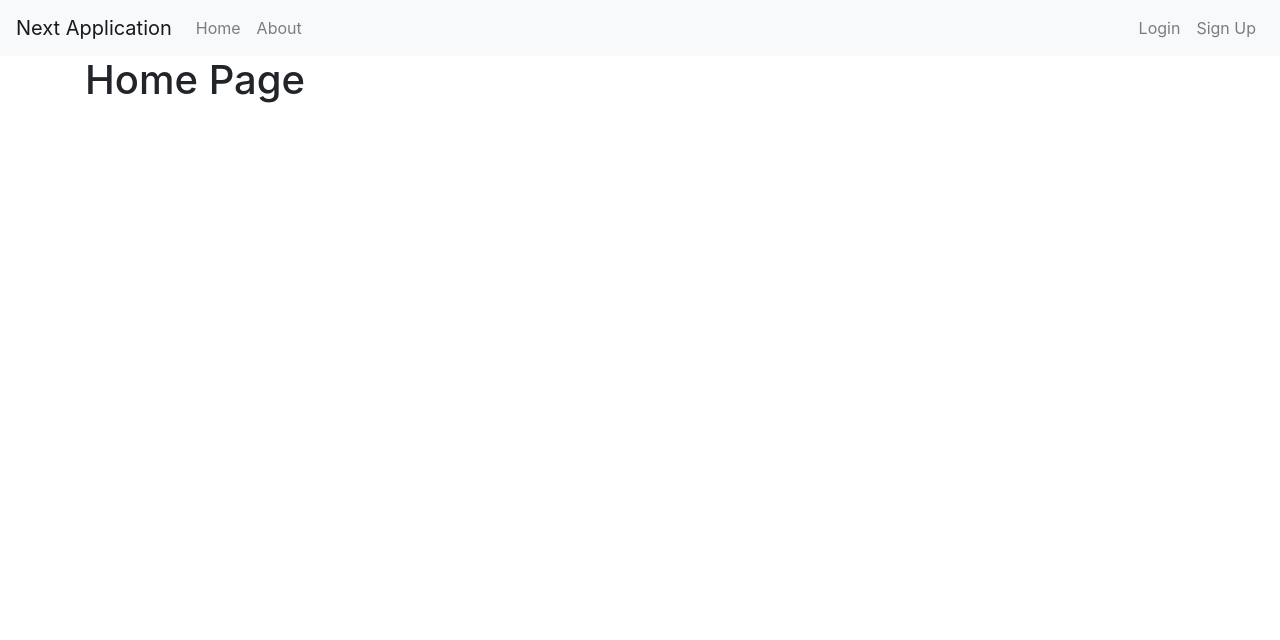
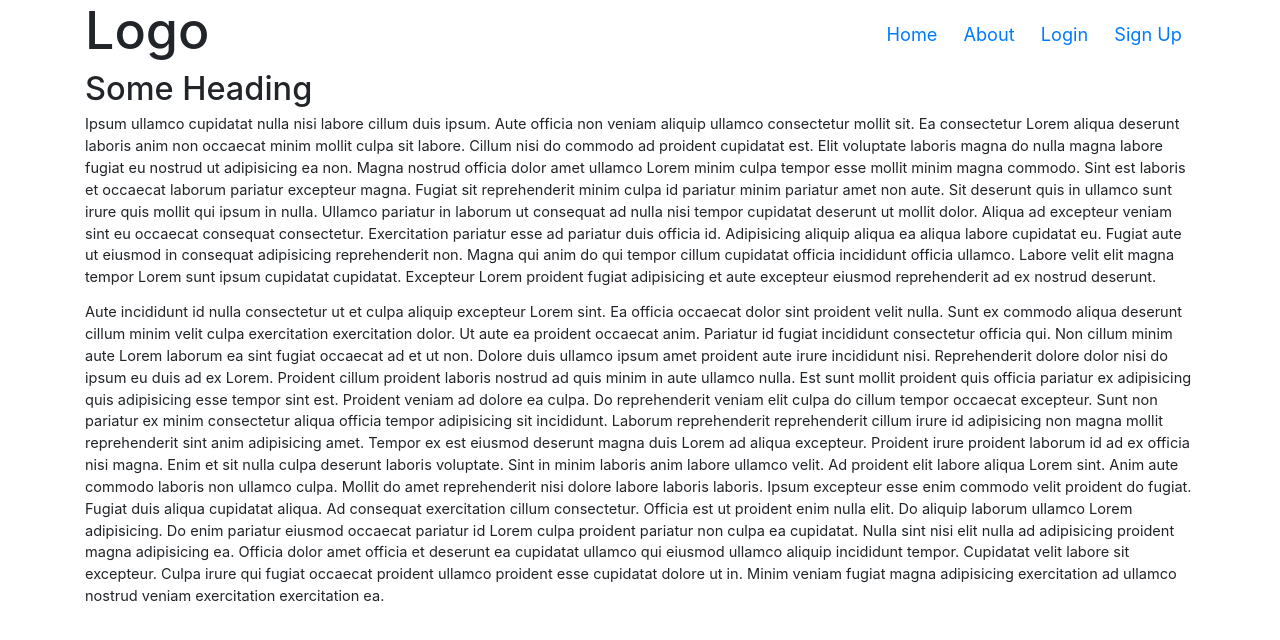
Before and after one commit to jasimawan/next-express, a Next.js app: page / in a window 1280 px wide. Shown: the top 640 px of the page. Built offline with nearby package versions, Linux system fonts and the light colour scheme.

Commit message:
Added auth context

```diff
--- a/components/Header.js
+++ b/components/Header.js
@@ -1,29 +1,65 @@
-import { Navbar, Nav } from 'react-bootstrap';
+// import { Navbar, Nav } from 'react-bootstrap';
 import Link from 'next/link';
+import { UserConsumer } from '../contexts/UserContext';
+import styles from '../styles/header.module.scss';
 function Header() {
     return (
-        <Navbar bg='light' expand='lg'>
-            <Navbar.Brand href='/'>Next Application</Navbar.Brand>
-            <Navbar.Toggle aria-controls='basic-navbar-nav' />
-            <Navbar.Collapse id='basic-navbar-nav'>
-                <Nav className='mr-auto'>
-                    <Link href='/' passHref>
-                        <Nav.Link>Home</Nav.Link>
-                    </Link>
-                    <Link href='/about' passHref>
-                        <Nav.Link>About</Nav.Link>
-                    </Link>
-                </Nav>
-                <Nav>
-                    <Link href='/login' passHref>
-                        <Nav.Link>Login</Nav.Link>
-                    </Link>
-                    <Link href='/signup' passHref>
-                        <Nav.Link>Sign Up</Nav.Link>
-                    </Link>
-                </Nav>
-            </Navbar.Collapse>
-        </Navbar>
+        <div className={styles.wrapper}>
+            <div className={'container'}>
+                <div className={styles.inner}>
+                    <div className={styles.left}>
+                        <h1>Logo</h1>
+                    </div>
+                    <nav className={styles.right}>
+                        <ul>
+                            <li>
+                                <Link href={'/'}>Home</Link>
+                            </li>
+                            <li>
+                                <Link href={'/about'}>About</Link>
+                            </li>
+                            <UserConsumer>
+                                {({ user, logOut }) =>
+                                    user ? (
+                                        <>
+                                            <li>
+                                                <button
+                                                    className={
+                                                        'btn btn-primary'
+                                                    }
+                                                    onClick={(e) => {
+                                                        e.preventDefault();
+                                                        logOut();
+                                                    }}
+                                                >
+                                                    Logout
+                                                </button>
+                                            </li>
+                                            <li>
+                                                <p>Welcome! {user.email}</p>
+                                            </li>
+                                        </>
+                                    ) : (
+                                        <>
+                                            <li>
+                                                <Link href={'/login'}>
+                                                    Login
+                                                </Link>
+                                            </li>
+                                            <li>
+                                                <Link href={'/signup'}>
+                                                    Sign Up
+                                                </Link>
+                                            </li>
+                                        </>
+                                    )
+                                }
+                            </UserConsumer>
+                        </ul>
+                    </nav>
+                </div>
+            </div>
+        </div>
     );
 }
 
--- /dev/null
+++ b/components/UserProvider.js
@@ -0,0 +1,36 @@
+import React from 'react';
+import { UserProvider as UserProvider } from '../contexts/UserContext';
+
+class _UserProvider extends React.Component {
+    state = {
+        user: null
+    };
+    logOut = () => {
+        localStorage.removeItem('user');
+        this.setState({ ...this.state, user: null });
+    };
+    logIn = (user) => {
+        this.setState({ ...this.state, user });
+    };
+    componentDidMount() {
+        const user = JSON.parse(localStorage.getItem('user'));
+        if (user) {
+            this.setState({ ...this.state, user });
+            console.log(user);
+        }
+    }
+    render() {
+        return (
+            <UserProvider
+                value={{
+                    ...this.state,
+                    logOut: this.logOut,
+                    logIn: this.logIn
+                }}
+            >
+                {this.props.children}
+            </UserProvider>
+        );
+    }
+}
+export default _UserProvider;
--- /dev/null
+++ b/contexts/UserContext.js
@@ -0,0 +1,5 @@
+import { createContext } from 'react';
+
+export const userContext = createContext({});
+export const UserProvider = userContext.Provider;
+export const UserConsumer = userContext.Consumer;
--- a/pages/_app.js
+++ b/pages/_app.js
@@ -3,11 +3,14 @@ import { ApolloProvider } from '@apollo/client';
 import { useApollo } from '../lib/apolloClient';
 import 'bootstrap/dist/css/bootstrap.min.css';
 import '../styles/main.scss';
+import UserProvider from '../components/UserProvider';
 function MyApp({ Component, pageProps }) {
     const client = useApollo(pageProps.initialApolloState);
     return (
         <ApolloProvider client={client}>
-            <Component {...pageProps} />
+            <UserProvider>
+                <Component {...pageProps} />
+            </UserProvider>
         </ApolloProvider>
     );
 }
--- a/pages/index.js
+++ b/pages/index.js
@@ -4,7 +4,71 @@ const Index = () => {
     return (
         <MainLayout>
             <div className={'container'}>
-                <h1>Home Page</h1>
+                <h1>Some Heading</h1>
+                <p>
+                    Ipsum ullamco cupidatat nulla nisi labore cillum duis ipsum.
+                    Aute officia non veniam aliquip ullamco consectetur mollit
+                    sit. Ea consectetur Lorem aliqua deserunt laboris anim non
+                    occaecat minim mollit culpa sit labore. Cillum nisi do
+                    commodo ad proident cupidatat est. Elit voluptate laboris
+                    magna do nulla magna labore fugiat eu nostrud ut adipisicing
+                    ea non. Magna nostrud officia dolor amet ullamco Lorem minim
+                    culpa tempor esse mollit minim magna commodo. Sint est
+                    laboris et occaecat laborum pariatur excepteur magna. Fugiat
+                    sit reprehenderit minim culpa id pariatur minim pariatur
+                    amet non aute. Sit deserunt quis in ullamco sunt irure quis
+                    mollit qui ipsum in nulla. Ullamco pariatur in laborum ut
+                    consequat ad nulla nisi tempor cupidatat deserunt ut mollit
+                    dolor. Aliqua ad excepteur veniam sint eu occaecat consequat
+                    consectetur. Exercitation pariatur esse ad pariatur duis
+                    officia id. Adipisicing aliquip aliqua ea aliqua labore
+                    cupidatat eu. Fugiat aute ut eiusmod in consequat
+                    adipisicing reprehenderit non. Magna qui anim do qui tempor
+                    cillum cupidatat officia incididunt officia ullamco. Labore
+                    velit elit magna tempor Lorem sunt ipsum cupidatat
+                    cupidatat. Excepteur Lorem proident fugiat adipisicing et
+                    aute excepteur eiusmod reprehenderit ad ex nostrud deserunt.
+                </p>
+                <p>
+                    Aute incididunt id nulla consectetur ut et culpa aliquip
+                    excepteur Lorem sint. Ea officia occaecat dolor sint
+                    proident velit nulla. Sunt ex commodo aliqua deserunt cillum
+                    minim velit culpa exercitation exercitation dolor. Ut aute
+                    ea proident occaecat anim. Pariatur id fugiat incididunt
+                    consectetur officia qui. Non cillum minim aute Lorem laborum
+                    ea sint fugiat occaecat ad et ut non. Dolore duis ullamco
+                    ipsum amet proident aute irure incididunt nisi.
+                    Reprehenderit dolore dolor nisi do ipsum eu duis ad ex
+                    Lorem. Proident cillum proident laboris nostrud ad quis
+                    minim in aute ullamco nulla. Est sunt mollit proident quis
+                    officia pariatur ex adipisicing quis adipisicing esse tempor
+                    sint est. Proident veniam ad dolore ea culpa. Do
+                    reprehenderit veniam elit culpa do cillum tempor occaecat
+                    excepteur. Sunt non pariatur ex minim consectetur aliqua
+                    officia tempor adipisicing sit incididunt. Laborum
+                    reprehenderit reprehenderit cillum irure id adipisicing non
+                    magna mollit reprehenderit sint anim adipisicing amet.
+                    Tempor ex est eiusmod deserunt magna duis Lorem ad aliqua
+                    excepteur. Proident irure proident laborum id ad ex officia
+                    nisi magna. Enim et sit nulla culpa deserunt laboris
+                    voluptate. Sint in minim laboris anim labore ullamco velit.
+                    Ad proident elit labore aliqua Lorem sint. Anim aute commodo
+                    laboris non ullamco culpa. Mollit do amet reprehenderit nisi
+                    dolore labore laboris laboris. Ipsum excepteur esse enim
+                    commodo velit proident do fugiat. Fugiat duis aliqua
+                    cupidatat aliqua. Ad consequat exercitation cillum
+                    consectetur. Officia est ut proident enim nulla elit. Do
+                    aliquip laborum ullamco Lorem adipisicing. Do enim pariatur
+                    eiusmod occaecat pariatur id Lorem culpa proident pariatur
+                    non culpa ea cupidatat. Nulla sint nisi elit nulla ad
+                    adipisicing proident magna adipisicing ea. Officia dolor
+                    amet officia et deserunt ea cupidatat ullamco qui eiusmod
+                    ullamco aliquip incididunt tempor. Cupidatat velit labore
+                    sit excepteur. Culpa irure qui fugiat occaecat proident
+                    ullamco proident esse cupidatat dolore ut in. Minim veniam
+                    fugiat magna adipisicing exercitation ad ullamco nostrud
+                    veniam exercitation exercitation ea.
+                </p>
             </div>
         </MainLayout>
     );
--- a/styles/_auth.module.scss
+++ b/styles/_auth.module.scss
@@ -1,5 +1,5 @@
 .auth-wrapper {
-    min-height: 100vh;
+    min-height: 90vh;
     display: flex;
     align-items: center;
     justify-content: center;
--- /dev/null
+++ b/styles/header.module.scss
@@ -0,0 +1,30 @@
+.inner {
+    display: flex;
+    justify-content: space-between;
+    align-items: center;
+}
+.left {
+    flex-grow: 1;
+    h1 {
+        font-size: 4rem;
+    }
+}
+.right {
+    ul {
+        list-style: none;
+        margin: 0;
+        padding: 0;
+        li {
+            // font-size: 1.5rem;
+            // width: 100px;
+            padding: 0.5em 1em;
+            display: inline-block;
+            text-align: center;
+            // border: 1px solid red;
+            a {
+                font-size: 1.4rem;
+                text-decoration: none;
+            }
+        }
+    }
+}
--- a/styles/main.scss
+++ b/styles/main.scss
@@ -1,13 +1,19 @@
 @import './colors.scss';
 @import './_auth.module.scss';
-/* .app-wrapper {
+html {
+    font-size: 13px;
+}
+.app-wrapper {
     display: flex;
     flex-direction: column;
     min-height: 100vh;
-} */
+}
 main {
     flex-grow: 1;
 }
 .btn-max-width {
     width: 100%;
 }
+p {
+    font-size: 1.12rem;
+}
```
Also changed, not shown: pages/login.js (+20 -8 lines), pages/signup.js (+9 -4 lines).
